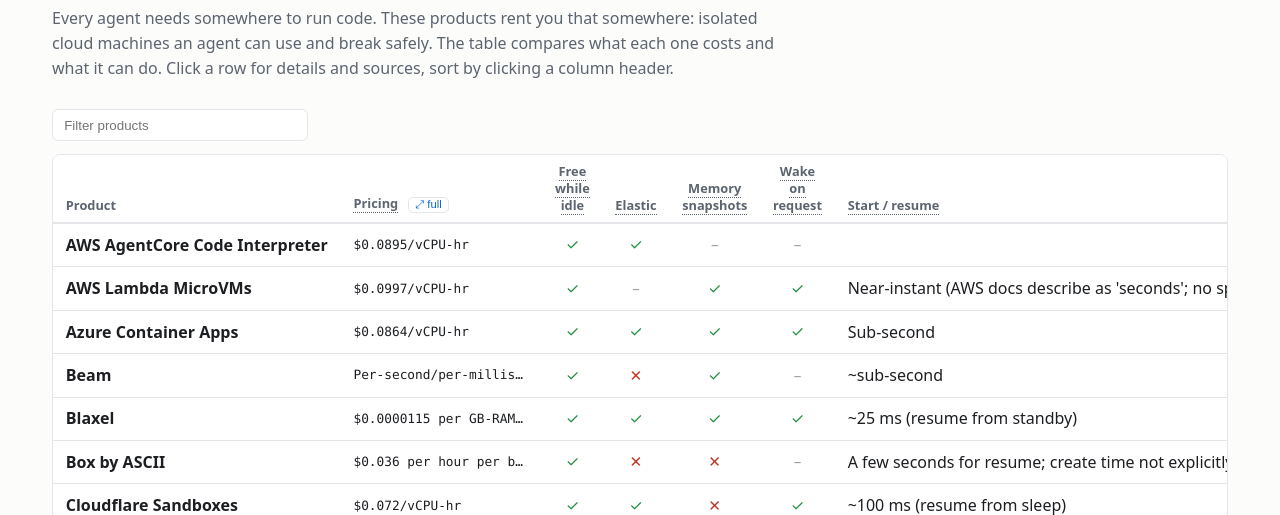
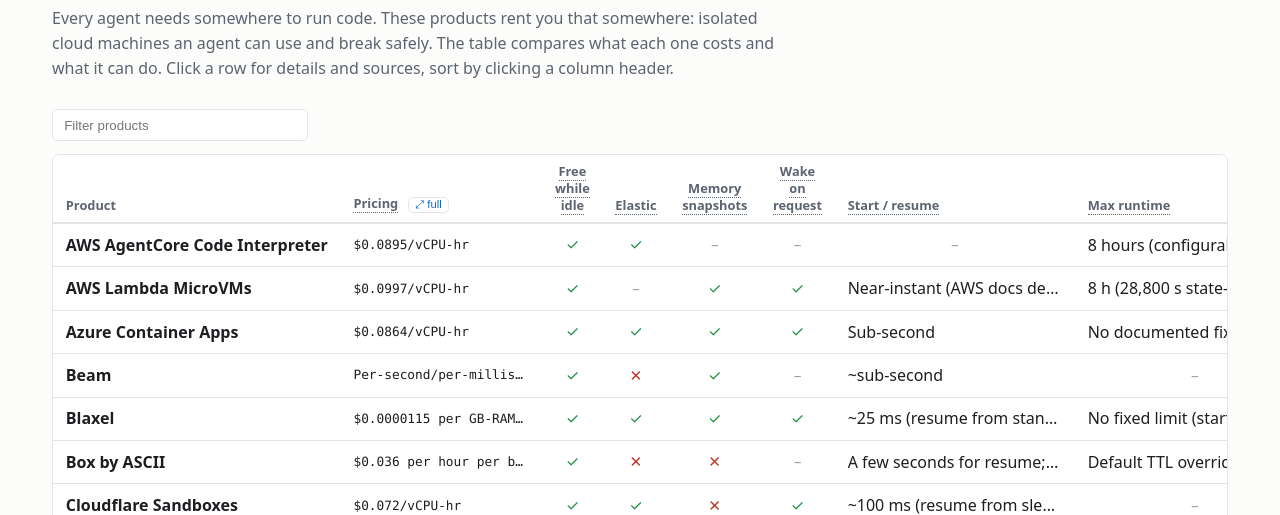
Before and after one commit to sailresearchco/sandbox.watch, a FastAPI app: page / in a window 1280 px wide. Shown: the part 145-660 px from the top of the page. Run offline with FastAPI, Linux system fonts and the light colour scheme; some libraries are stand-ins or nearby versions.

Commit message:
deploy: sandboxwatch

```diff
--- a/site/static/style.css
+++ b/site/static/style.css
@@ -221,6 +221,13 @@ td.price .p-c {
   text-overflow: ellipsis;
   vertical-align: bottom;
 }
+/* Long text cells clamp with an ellipsis; the product page has the full
+   wording. Glyph cells are short and unaffected. */
+#compare td:not(.name):not(.price) {
+  max-width: 15rem;
+  overflow: hidden;
+  text-overflow: ellipsis;
+}
 #compare .p-f {
   display: none;
 }
```
